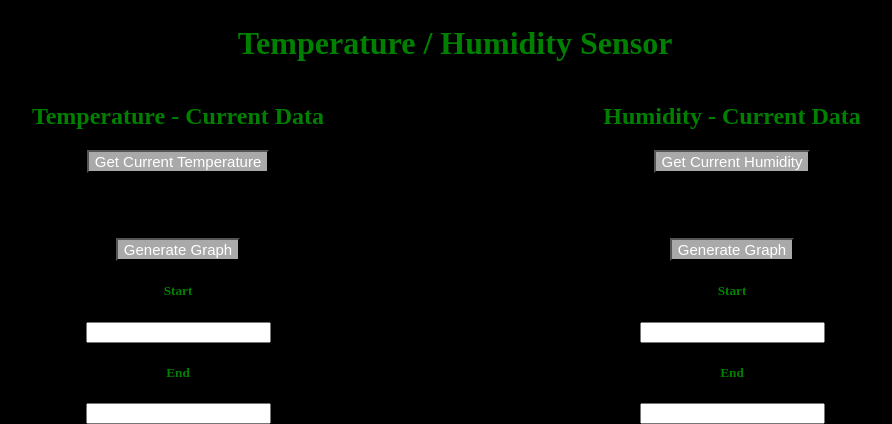
After one commit to Bosa100/project_green, a Flask app: page /demo/temp-humi/1/1 in a window 1280 px wide. The commit adds this page. Shown: the top 424 px of the page, without its empty margins (185-1077 px from the left). Run offline with Flask 2, Linux system fonts and the light colour scheme; some libraries are stand-ins or nearby versions.

Commit message:
added code to get data to and from database and build plots based on that

```diff
--- a/Website/app.py
+++ b/Website/app.py
@@ -6,6 +6,7 @@ import sqlite3
 import matplotlib.pyplot as plt
 import numpy as np
 import pymysql
+import datetime
 
 app = Flask(__name__)
 
@@ -23,29 +24,33 @@ def dated_url_for(endpoint, **values):
     return url_for(endpoint, **values)
 
 @app.route('/getJson/<ip>/<kind>/<num>')
-def getJson(ip, kind):
-
+def getJson(ip, kind, num):
     url = "http://" + ip
     res = urllib.request.urlopen(url)
     data_dict = json.loads(res.read().decode('utf-8'))
-
+    date = datetime.datetime.now().strftime("%I:%M:%s%p on %B %d, %Y")
     #gets data
     if kind == 't':
         data = data_dict["temperature"][0]
-
+        data_f = 9.0/5.0 * data + 32
+        sql = "INSERT INTO Temperature (ID, Fahrenheit, Celsius, DATE) VALUES (?, ?, ?, ?)"
+        values = (num, data_f, data, date)
     elif kind == 'h':
         data = data_dict["humidity"][0]
+        sql = "INSERT INTO Humidity (ID, Humidity, DATE) VALUES (?, ?, ?)"
+        values = (num, data, date)
     else:
         data = data_dict["moisture"][0]
+        sql = "INSERT INTO Moisture (ID, Moisture, Date) VALUES (?, ?, ?)"
+        values = (num, data, date)
 
-    db = sqlite3.connect("/home/pi/project_green/Database/database.db")
+
+    db = sqlite3.connect("/home/pi/project_green/Database/GreenhouseSensors")
     c = db.cursor()
-    url = "http://" + address
-    data_dict = getJson(url)
-    moisture = data_dict["moisture"]
-    moisture = 5
-    c.execute("INSERT INTO moisture" + num + " (moisture) VALUES(?)", (moisture,))
-
+    c.execute(sql, values)
+    db.commit()
+    c.close()
+    db.close()
     return str(data)
 
 @app.route('/')
@@ -60,12 +65,12 @@ def demo():
 def moisture(num, address):
     return render_template('moisture.html', ip = address, num = num)
 
-@app.route('/demo/temp-humi/<address>')
-def th_sensor(address):
+@app.route('/demo/temp-humi/<address>/<num>')
+def th_sensor(address, num):
     '''url = "http://" + address
     data_dict = getJson(url)
     moisture = data_dict["moisture"]'''
-    return render_template('temp-humi.html', ip = address)
+    return render_template('th_sensor.html', ip = address, num = num)
 
 def populate_ids(ids, start, end):
     num = start
@@ -75,27 +80,36 @@ def populate_ids(ids, start, end):
         print(num)
         num += 1
 
-def populate_data(ids, data):
-    data = [1, 2, 3, 4, 5]
-
 @app.route('/make_graph/<which>/<start>/<end>')
 def make_graph(which, start, end):
     #db = MySQLdb.connect(host="localhost", user="john", passwd="megajonhy", db="jonhydb")
     #cur = db.cursor()
-
     if which == 't':
         name = "Temperature Data"
         ylabel = "Temperature"
+        sql = "SELECT Celsius FROM Temperature WHERE rowid BETWEEN " + start + " AND " + end
     elif which == 'h':
         name = "Humidity Data"
         ylabel = "Humidity"
+        sql = "SELECT Humidity FROM Humidity WHERE rowid BETWEEN " + start + " AND " + end
     else:
         name = "Moisture Data"
         ylabel = "Moisture"
+        sql = "SELECT Moisture FROM Moisture WHERE rowid BETWEEN " + start + " AND " + end
+
+
+    db = sqlite3.connect("/home/pi/project_green/Database/GreenhouseSensors")
+    c = db.cursor()
+
+    c.execute(sql)
+    rows = c.fetchall()
+
+    c.close()
+    db.close()
 
     # Data for plotting
-    ids = np.array([1, 2, 3, 4, 5])
-    data = np.array([1, 2, 3, 4, 5])
+    ids = np.arange(int(start), int(end) + 1)
+    data = np.array(rows)
 
     #populate_ids(ids, int(start), int(end))
     #populate_data(ids, data)
--- a/Website/static/css/temp-humi.css
+++ b/Website/static/css/temp-humi.css
@@ -36,3 +36,7 @@ button {
 h1 {
 	margin-top: 25px;
 }
+
+.change-pos {
+	display: inline;
+}
--- a/Website/templates/demo_start.html
+++ b/Website/templates/demo_start.html
@@ -6,15 +6,15 @@
 		<h1> Pick Sensor </h1>
 		<div id="sensors">
 			<div class="section">
-       				<a href="{{ url_for('th_sensor', address='10.0.192.50') }}"><button>Temperature / Humidity</button></a>
 				<a href="{{ url_for('moisture', num=1, address='10.0.192.163') }}"><button>Moisture</button></a>
+				<a href="{{ url_for('moisture', num=2, address='10.0.192.44') }}"><button>Moisture</button></a>
 			</div>
 			<div class="section">
-        			<a href="{{ url_for('moisture', num=2, address='10.0.192.44') }}"><button>Moisture</button></a>
         			<a href="{{ url_for('moisture', num=3, address='10.0.192.159') }}"><button>Moisture</button></a>
+				<a href="{{ url_for('moisture', num=4, address='10.0.192.54') }}"><button>Moisture</button></a>
 			<div class="section">
-        			<a href="{{ url_for('moisture', num=4, address='10.0.192.54') }}"><button>Moisture</button></a>
         			<a href="{{ url_for('moisture', num=5, address='10.0.192.49') }}"><button>Moisture</button></a>
+				<a href="{{ url_for('th_sensor', num=6, address='10.0.192.50') }}"><button>Temperature / Humidity</button></a>
       			</div>
 		</div>
 	</body>
--- /dev/null
+++ b/Website/templates/th_sensor.html
@@ -0,0 +1,96 @@
+<html>
+	<head>
+		<link rel="stylesheet" type="text/css" href="{{ url_for('static', filename='css/temp-humi.css') }}" type="text/css" media="screen" charset="utf-8" />
+	</head>
+	<body>
+		<h1> Temperature / Humidity Sensor </h1>
+		<div id="data-sect">
+			<div class="sect">
+				<h2> Temperature - Current Data </h2>
+				<button class="get_data" id="t">Get Current Temperature</button>
+				<div class="data" id="data-t"></div>
+				<div id="t-graph-sect">
+					<button class="generate" id="t"> Generate Graph </button>
+					<div class="change_range">
+						<div class="change-pos">
+							<h5>Start</h5>
+							<input id="t-start" type="text" name="start">
+						</div>
+						<div class="change-pos">
+							<h5>End</h5>
+							<input id="t-end" type="text" name="end">
+						</div>
+					</div>
+					<div class="graph" id="graph-t"><img width="500" height="500"></div>
+				</div>
+			</div>
+			<div class="sect">
+				<h2> Humidity - Current Data </h2>
+				<button class="get_data" id="h">Get Current Humidity</button>
+				<div class="data" id="data-h"></div>
+				<div id="h-graph-sect">
+					<button class="generate" id="h"> Generate Graph </button>
+					<div class="change_range">
+						<div>
+							<h5>Start</h5>
+							<input id="h-start" type="text" name="start">
+						</div>
+						<div>
+							<h5>End</h5>
+							<input id="h-end" type="text" name="end">
+						</div>
+					</div>
+					<div class="graph" id="graph-h"><img src="" width="500" height="500" ></div>
+				</div>
+			</div>
+		</div>
+	</body>
+	<script src="https://ajax.googleapis.com/ajax/libs/jquery/1.9.1/jquery.min.js"></script>
+	<script type="text/javascript">
+		$(function() {
+			var type;
+			var url;
+			var num;
+			var ip;
+			var start;
+			var end;
+
+			$('.generate').bind('click', function() {
+				type = this.id;
+				start = $("#" + type + "-start").val();
+				end = $("#" + type + "-end").val();
+				url = "/make_graph/" + type + "/" + start + "/" + end;
+				$.ajax({
+					url: url,
+					type: "get",
+					success: function(response) {
+						$("#graph-" + type).html(response);
+					},
+					error: function(xhr) {
+						alert(url);
+						alert("error");
+					}
+				});
+
+			});
+
+
+			$('.get_data').bind('click', function() {
+				type = this.id;
+				ip = '{{ ip }}';
+				num = '{{ num }}';
+				url = "/getJson/" + ip + "/" + type + "/" + num;
+				$.ajax({
+					url: url,
+					type: "get",
+					success: function(response) {
+						$("#data-" + type).html(response);
+					},
+					error: function(xhr) {
+						alert("error");
+					}
+				});
+			});
+		});
+	</script>
+</html>
```
Also changed, not shown: Website/static/js/temp-humi.js (added, +39 -0 lines), Website/templates/moisture.html (+22 -6 lines), Website/templates/temp-humi.html (deleted, +0 -69 lines), Website/static/images/graphs/graph.png.
